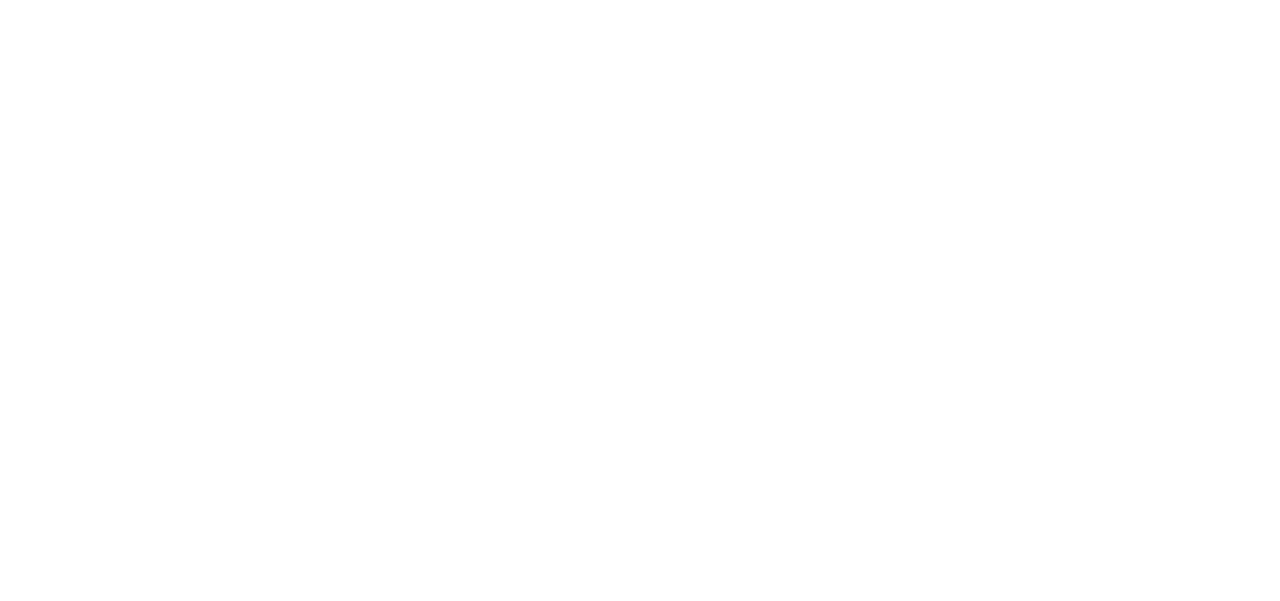
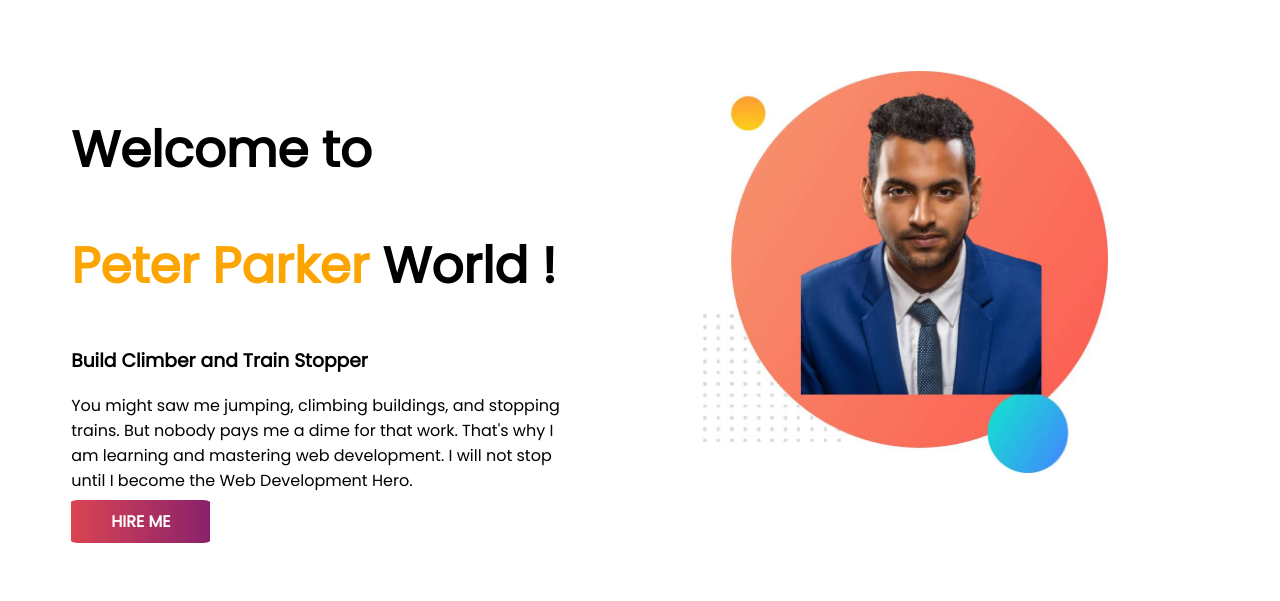
Before and after one commit to HasanMdKamrul/developer-portfolio, a plain HTML site: page index.html in a window 1280 px wide. Drawn offline with Linux system fonts and the light colour scheme.

Commit message:
First section with the image and link button added

```diff
--- a/css/style.css
+++ b/css/style.css
@@ -0,0 +1,37 @@
+body {
+  font-family: "Poppins", sans-serif;
+}
+
+section .half-width .name-color {
+  color: #fca500;
+}
+
+h1 {
+  font-size: 50px;
+}
+
+h3 {
+  font-weight: 900;
+}
+
+section {
+  display: flex;
+}
+
+.half-width {
+  width: 50%;
+  padding: 5%;
+}
+
+.half-width img {
+  width: 80%;
+}
+
+.link-button {
+  text-decoration: none;
+  background-image: linear-gradient(to right, #da4453, #89216b);
+  padding: 10px 40px;
+  border-radius: 5%;
+  color: #fff;
+  font-weight: 700;
+}
--- a/index.html
+++ b/index.html
@@ -5,7 +5,36 @@
     <meta http-equiv="X-UA-Compatible" content="IE=edge" />
     <meta name="viewport" content="width=device-width, initial-scale=1.0" />
     <title>developer portfolio</title>
+    <link rel="preconnect" href="https://fonts.googleapis.com" />
+    <link rel="preconnect" href="https://fonts.gstatic.com" crossorigin />
+    <link
+      href="https://fonts.googleapis.com/css2?family=Poppins&display=swap"
+      rel="stylesheet"
+    />
     <link rel="stylesheet" href="./css/style.css" />
   </head>
-  <body></body>
+  <body>
+    <section>
+      <div class="half-width">
+        <h1>Welcome to</h1>
+        <h1><span class="name-color">Peter Parker </span> World !</h1>
+        <h3>Build Climber and Train Stopper</h3>
+        <p>
+          You might saw me jumping, climbing buildings, and stopping trains. But
+          nobody pays me a dime for that work. That's why I am learning and
+          mastering web development. I will not stop until I become the Web
+          Development Hero.
+        </p>
+        <a
+          class="link-button"
+          href="https://www.linkedin.com/in/md-kamrul-hasan-590809171/"
+          target="_blank"
+          >HIRE ME</a
+        >
+      </div>
+      <div class="half-width">
+        <img src="./images/my-dev-bg.jpg" alt="My image" />
+      </div>
+    </section>
+  </body>
 </html>
```
Also changed, not shown: images/dream-bg.png (added), images/exp-bg.png (added), images/jhankar.png (added), images/jhankar2.png (added), images/my-bg.png (added), images/my-bg2.png (added), images/my-dev-bg.jpg (added), images/top-banner.png (added), 7 other files.
